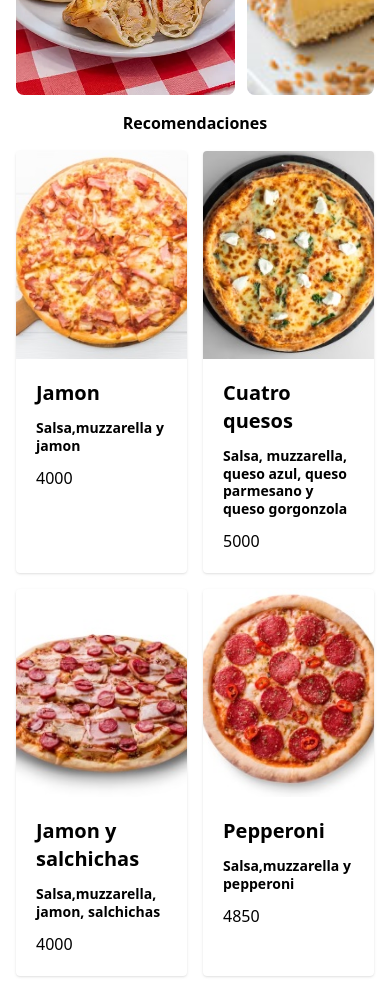
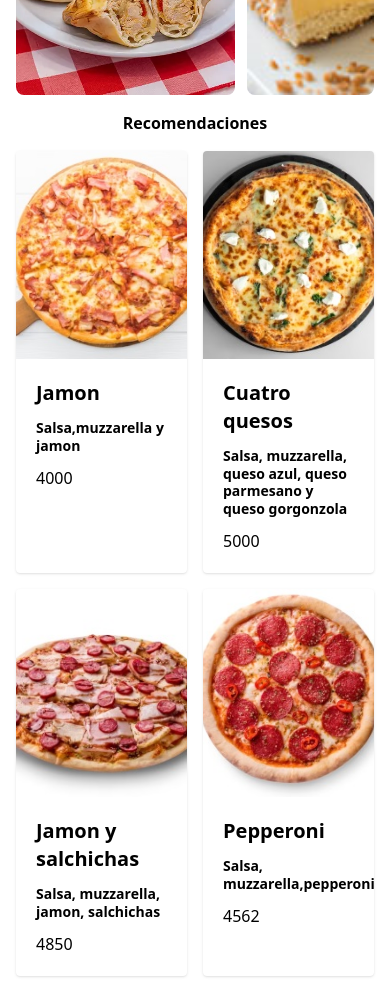
Before and after one commit to pablistem/Pizzeria-Frontend, a React (Vite) app: page / in a window 390 px wide. Shown: the part 720-1712 px from the top of the page. Built offline with nearby package versions, Linux system fonts and the light colour scheme; no server answers.

Commit message:
Fix the problems in home and productcards

```diff
--- /dev/null
+++ b/src/components/Cards/ProductCard.tsx
@@ -0,0 +1,32 @@
+import { IProduct } from '../../types/types';
+
+type Props = { products: IProduct[] };
+const ProductCard = ({ products }: Props) => {
+  return (
+    <>
+      {products.map((obj, i) => (
+        <article
+          key={i}
+          className="flex flex-col overflow-hidden rounded bg-white shadow w-[100%]"
+        >
+          <div className="h-52">
+            <img
+              className="h-full w-full object-cover object-center"
+              src={obj.image}
+              alt={obj.name}
+            />
+          </div>
+          <div className="flex-1 space-y-3 p-5">
+            <h3 className="text-xl font-semibold text-sky-500">{obj.name}</h3>
+            <h2 className="text-sm font-semibold leading-tight text-slate-800">
+              {obj.description}
+            </h2>
+            <p className="text-slate-500">{obj.price}</p>
+          </div>
+        </article>
+      ))}
+    </>
+  );
+};
+
+export default ProductCard;
--- a/src/components/Image_gallery/Imagegallery.tsx
+++ /dev/null
@@ -1,78 +0,0 @@
-import pizza_jamon from '../../assets/Pizza types/pizza-jamon.jpg';
-import pizza_cuatro_quesos from '../../assets/Pizza types/pizza-cuatro-quesos.jpg';
-import pizza_pepperoni from '../../assets/Pizza types/pizza-cheese-pepperoni.jpg';
-import pizza_jamon_salchichas from '../../assets/Pizza types/pizza-jamon-salchichas.jpg';
-const ImageGallery = () => {
-  return (
-    <div className="mx-auto grid max-w-6xl gap-4 grid-cols-2 p-4 md:grid-cols-4 lg:grid-cols-3">
-      <article className="flex flex-col overflow-hidden rounded bg-white shadow w-[100%]">
-        <div className="h-52">
-          <img
-            className="h-full w-full object-cover object-center"
-            src={pizza_jamon}
-            alt="pizza de jamon"
-          />
-        </div>
-        <div className="flex-1 space-y-3 p-5">
-          <h3 className="text-xl font-semibold text-sky-500">Jamon</h3>
-          <h2 className="text-sm font-semibold leading-tight text-slate-800">
-            Salsa,muzzarella y jamon
-          </h2>
-          <p className="text-slate-500">4000</p>
-        </div>
-      </article>
-      <article className="flex flex-col overflow-hidden rounded bg-white shadow">
-        <div className="h-52">
-          <img
-            className="h-full w-full object-cover object-center"
-            src={pizza_cuatro_quesos}
-            alt="pizza de jamon"
-          />
-        </div>
-        <div className="flex-1 space-y-3 p-5">
-          <h3 className="text-xl font-semibold text-sky-500">Cuatro quesos</h3>
-          <h2 className="text-sm font-semibold leading-tight text-slate-800">
-            Salsa, muzzarella, queso azul, queso parmesano y queso gorgonzola
-          </h2>
-          <p className="text-slate-500">5000</p>
-        </div>
-      </article>
-      <article className="flex flex-col overflow-hidden rounded bg-white shadow">
-        <div className="h-52">
-          <img
-            className="h-full w-full object-cover object-center"
-            src={pizza_jamon_salchichas}
-            alt="pizza de jamon"
-          />
-        </div>
-        <div className="flex-1 space-y-3 p-5">
-          <h3 className="text-xl font-semibold text-sky-500">
-            Jamon y salchichas
-          </h3>
-          <h2 className="text-sm font-semibold leading-tight text-slate-800">
-            Salsa,muzzarella, jamon, salchichas
-          </h2>
-          <p className="text-slate-500">4000</p>
-        </div>
-      </article>
-      <article className="flex flex-col overflow-hidden rounded bg-white shadow ">
-        <div className="h-52">
-          <img
-            className="h-full w-full object-cover object-center"
-            src={pizza_pepperoni}
-            alt="pizza de jamon"
-          />
-        </div>
-        <div className="flex-1 space-y-3 p-5">
-          <h3 className="text-xl font-semibold text-sky-500">Pepperoni</h3>
-          <h2 className="text-sm font-semibold leading-tight text-slate-800">
-            Salsa,muzzarella y pepperoni
-          </h2>
-          <p className="text-slate-500">4850</p>
-        </div>
-      </article>
-    </div>
-  );
-};
-
-export default ImageGallery;
--- /dev/null
+++ b/src/hook/useProduct.ts
@@ -0,0 +1,49 @@
+import { useEffect, useState } from 'react';
+import { IProduct } from '../types/types';
+const useProducts = () => {
+  const [productsData, setProductsData] = useState<IProduct[] | null>(null);
+  const [loading, setLoading] = useState(true);
+
+  useEffect(() => {
+    const fetchData = async () => {
+      try {
+        setProductsData([
+          {
+            name: 'Jamon',
+            description: ' Salsa,muzzarella y jamon',
+            price: '4000',
+            image: '../../src/assets/Pizza types/pizza-jamon.jpg',
+          },
+          {
+            name: 'Cuatro quesos',
+            description:
+              'Salsa, muzzarella, queso azul, queso parmesano y queso gorgonzola',
+            price: '5000',
+            image: '../../src/assets/Pizza types/pizza-cuatro-quesos.jpg',
+          },
+          {
+            name: 'Jamon y salchichas',
+            description: 'Salsa, muzzarella, jamon, salchichas',
+            price: '4850',
+            image: '../../src/assets/Pizza types/pizza-jamon-salchichas.jpg',
+          },
+          {
+            name: 'Pepperoni',
+            description: 'Salsa, muzzarella,pepperoni',
+            price: '4562',
+            image: '../../src/assets/Pizza types/pizza-cheese-pepperoni.jpg',
+          },
+        ]);
+      } catch (error) {
+        console.error(error);
+      } finally {
+        setLoading(false);
+      }
+    };
+    fetchData();
+  }, []);
+
+  return { productsData, loading };
+};
+
+export default useProducts;
--- a/src/pages/Home.tsx
+++ b/src/pages/Home.tsx
@@ -1,12 +1,14 @@
 import announce from '../assets/Navbar icons/promos img.jpg';
-import ImageGallery from '../components/Image_gallery/Imagegallery';
+import ProductCard from '../components/Cards/ProductCard';
 import almendrado from '../assets/Food/almendrado.jpg';
 import empanada_atun from '../assets/Food/empanada_atun.jpg';
 import gaseosa from '../assets/Food/gaseosa.jpg';
 import jamonymorron from '../assets/Food/jamonymorron.jpg';
 import { Navbar } from '../components/Navbar/Navbar';
+import useProducts from '../hook/useProduct';
 
 export const Home = () => {
+  const { productsData } = useProducts();
   return (
     <>
       <Navbar />
@@ -24,28 +26,28 @@ export const Home = () => {
               <div className="col-span-3 row-span-3 max-md:col-span-5">
                 <img
                   src={jamonymorron}
-                  alt="Imagen de pizza de jamon"
+                  alt="jamon y morron"
                   className="object-cover w-full h-full rounded-lg"
                 />
               </div>
               <div className="col-span-2 row-span-2 max-md:col-span-3">
                 <img
                   src={gaseosa}
-                  alt=""
+                  alt="coca cola"
                   className="object-cover w-full h-full rounded-lg items-center"
                 />
               </div>
               <div className="col-span-2 row-span-3 max-md:col-span-3">
                 <img
                   src={almendrado}
-                  alt=""
+                  alt="postre almendrado"
                   className="object-cover w-full h-full rounded-lg"
                 />
               </div>
               <div className="col-span-3 row-span-2 max-md:col-span-5">
                 <img
                   src={empanada_atun}
-                  alt=""
+                  alt="empanada atun"
                   className="object-cover w-full h-full rounded-lg"
                 />
               </div>
@@ -55,8 +57,9 @@ export const Home = () => {
             <div className="flex justify-center">
               <h2 className="font-bold">Recomendaciones</h2>
             </div>
-
-            <ImageGallery />
+            <div className="mx-auto grid max-w-6xl gap-4 grid-cols-2 p-4 md:grid-cols-4 lg:grid-cols-3">
+              <ProductCard products={productsData || []} />
+            </div>
           </section>
         </div>
       </div>
--- a/src/types/types.ts
+++ b/src/types/types.ts
@@ -24,3 +24,9 @@ export interface IUser {
   email: string;
   telephone: number;
 }
+export interface IProduct {
+  name: string;
+  description: string;
+  price: string;
+  image: string;
+}
```
